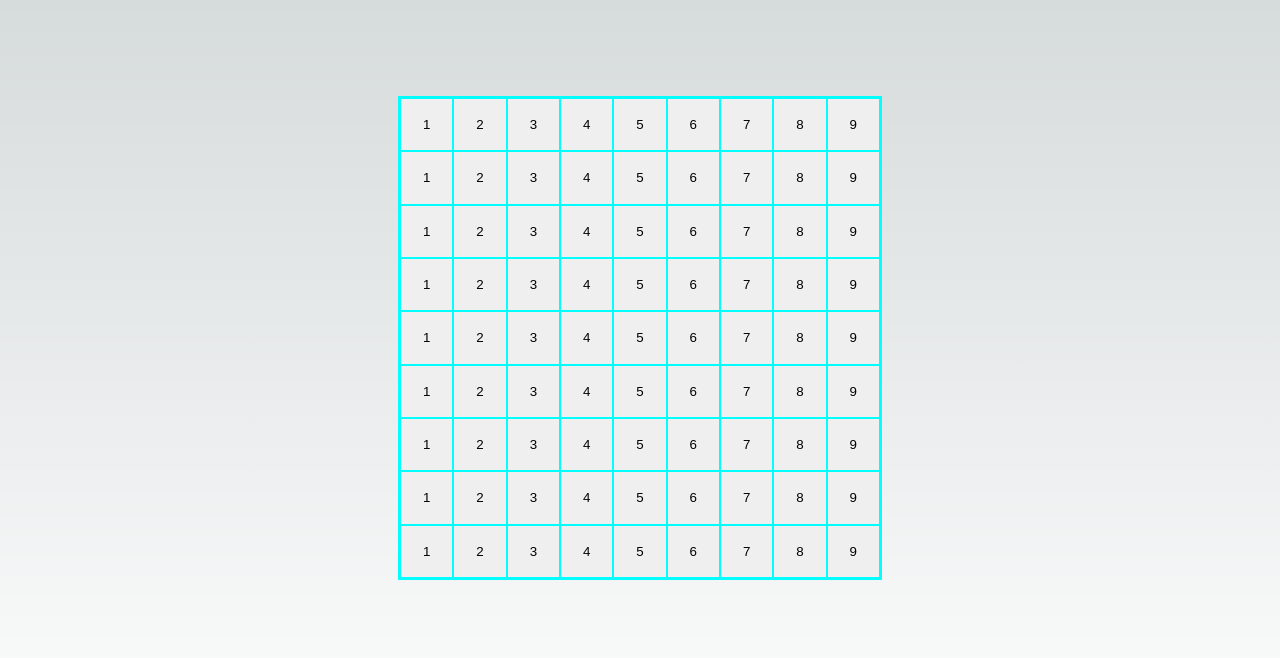
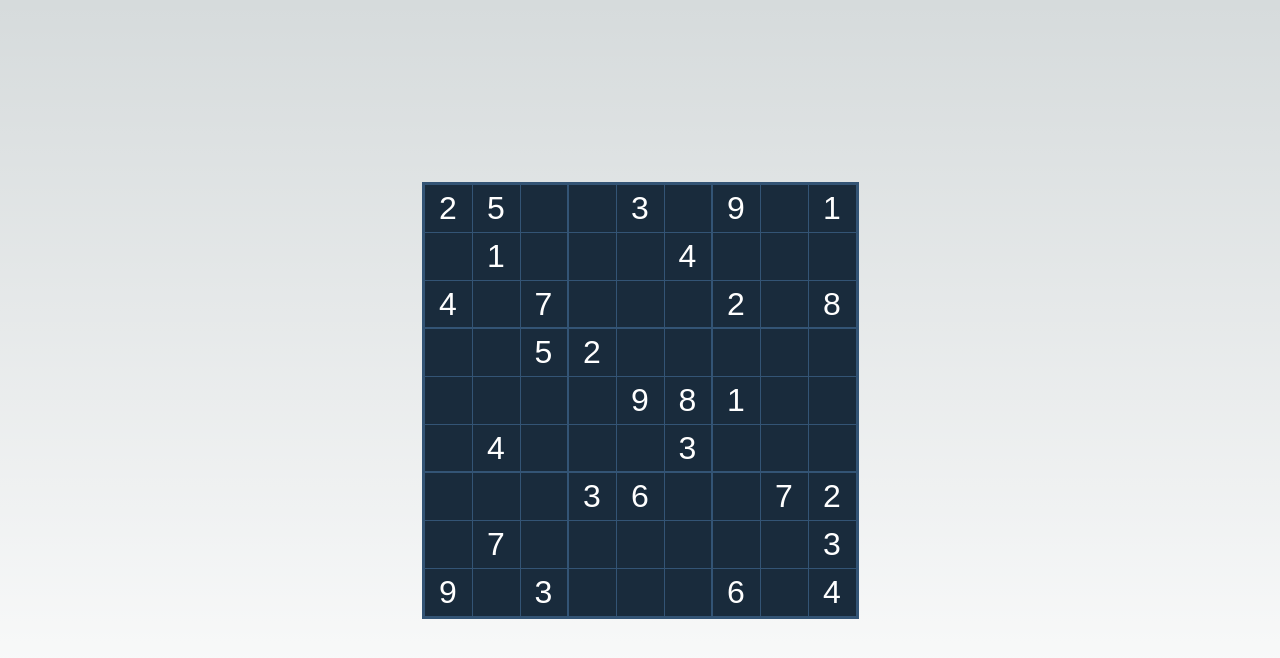
Before and after one commit to Kalixtan/sudoku-next-solver, a Next.js app: page / in a window 1280 px wide. Shown: the top 658 px of the page. Built offline with nearby package versions, Linux system fonts and the light colour scheme.

Commit message:
Made things look better.
[ Lots of temp placeholder code here ]

```diff
--- a/src/app/globals.css
+++ b/src/app/globals.css
@@ -1,4 +1,16 @@
 :root {
+  --border-color: #335475;
+  --cell-background: #192b3c;
+  --aligned-background: #283b51;
+  --selected-background: #335475;
+  --highlight-background: #ff5475;
+  --cell-size: 1.25em;
+  --font-large: 3rem;
+
+
+
+
+
   --max-width: 1100px;
   --border-radius: 12px;
   --font-mono: ui-monospace, Menlo, Monaco, "Cascadia Mono", "Segoe UI Mono",
@@ -43,8 +55,8 @@
 @media (prefers-color-scheme: dark) {
   :root {
     --foreground-rgb: 255, 255, 255;
-    --background-start-rgb: 0, 0, 0;
-    --background-end-rgb: 0, 0, 0;
+    --background-start-rgb: 18,33,46;
+    --background-end-rgb: 18,33,46;
 
     --primary-glow: radial-gradient(rgba(1, 65, 255, 0.4), rgba(1, 65, 255, 0));
     --secondary-glow: linear-gradient(
--- a/src/app/page.tsx
+++ b/src/app/page.tsx
@@ -3,15 +3,15 @@ import styles from "./page.module.css";
 import SudokuGrid from "@/components/SudokuGrid";
 
 const gameGrid = [
-    [1, 2, 3, 4, 5, 6, 7, 8, 9],
-    [1, 2, 3, 4, 5, 6, 7, 8, 9],
-    [1, 2, 3, 4, 5, 6, 7, 8, 9],
-    [1, 2, 3, 4, 5, 6, 7, 8, 9],
-    [1, 2, 3, 4, 5, 6, 7, 8, 9],
-    [1, 2, 3, 4, 5, 6, 7, 8, 9],
-    [1, 2, 3, 4, 5, 6, 7, 8, 9],
-    [1, 2, 3, 4, 5, 6, 7, 8, 9],
-    [1, 2, 3, 4, 5, 6, 7, 8, 9]
+		[2, 5, 0, 0, 3, 0, 9, 0, 1],
+        [0, 1, 0, 0, 0, 4, 0, 0, 0],
+        [4, 0, 7, 0, 0, 0, 2, 0, 8],
+        [0, 0, 5, 2, 0, 0, 0, 0, 0],
+        [0, 0, 0, 0, 9, 8, 1, 0, 0],
+        [0, 4, 0, 0, 0, 3, 0, 0, 0],
+        [0, 0, 0, 3, 6, 0, 0, 7, 2],
+        [0, 7, 0, 0, 0, 0, 0, 0, 3],
+        [9, 0, 3, 0, 0, 0, 6, 0, 4]
 ]
 
 
--- a/src/components/SudokuGrid.module.scss
+++ b/src/components/SudokuGrid.module.scss
@@ -1,9 +1,16 @@
+
+.body {
+	background-color: red;
+}
 
 .grid {
+  margin: auto;
   display: flex;
   flex-direction: column;
 
-  border: 2px solid aqua;
+  border:      2px solid #335475;
+  border-left: 3px solid #335475;
+  border-top:  3px solid #335475;
 }
 
 .row {
@@ -11,18 +18,43 @@
 }
 
 .cell {
-  width: 4em;
-  height: 4em;
-  border: 1px solid aqua;
+  align-items: center;
+  width: 1.5em;
+  height: 1.5em;
+  border: 0px solid #335475;
+  border-right:  1px solid #335475;
+  border-bottom: 1px solid #335475;
+
+  background-color: #192b3c;
+
+  font-weight: 400;
+  font-size: 2.5vw;
+  line-height: 1;
+  font-style: normal;
+
+  color: transparent;
 
 
   &.aligned {
-    background-color: lightgray;
+    background-color: #283b51;
   }
 
   &.selected {
-    background-color: gray;
+    background-color: #335475;
   }
 
+  &.value {
+	  color: white;
+  }
 
+  &.sameValue {
+    background-color: #ff5475;
+  }
+
+  &.lineHor {
+    border-right:  2px solid #335475;
+  }
+  &.lineVer {
+    border-bottom: 2px solid #335475;
+  }
 }
--- a/src/components/SudokuGrid.tsx
+++ b/src/components/SudokuGrid.tsx
@@ -13,39 +13,86 @@ interface SudokuCellProps {
     onCellClick: (row: number, column: number) => void;
 }
 
-export const SudokuCell: React.FC<SudokuCellProps> = ({row, column, isSelected, isSelectionAligned, value, onCellClick}) => {
+export const SudokuCell: React.FC<SudokuCellProps> = ({
+    row,
+    column,
+    isSelected,
+    isSelectionAligned,
+
+    isLineHor,
+    isLineVer,
+    isValueShown,
+
+    value,
+    onCellClick
+}) => {
     const classes = [styles.cell];
+
+    if (isValueShown) {
+        classes.push(styles.value);
+    }
+
+    //* //Extra grid lines
+    if (isLineHor) {
+        classes.push(styles.lineHor);
+    }
+    if (isLineVer) {
+        classes.push(styles.lineVer);
+    }
+    //*/
+
+     // cells
     if (isSelected) {
         classes.push(styles.selected);
     }
-    if (isSelectionAligned){
+
+     // is alinged to the sellected cell
+    if (isSelectionAligned) {
         classes.push(styles.aligned);
     }
-    return <button className={classes.join(' ')} onClick={() => onCellClick(row, column)}>{value}</button>
+
+    return <button className={classes.join(' ')} onClick={() => onCellClick(row, column)}>{value}</button>;
 };
 
+
 export function SudokuRow({row, cells, selectedRow, selectedColumn, onCellClick}) {
-    return <div className={styles.row}>{cells.map((cell: number, column: number) =>
+
+    return <div className={styles.row}>{
+        cells.map((cell, col) =>
             <SudokuCell
-            key={column}
+                key={col}
                 row={row}
-            column={column}
+                column={col}
                 value={cell}
-            isSelectionAligned={selectedRow == row || selectedColumn == column}
-            isSelected={selectedColumn == column && selectedRow == row}
+                isSelectionAligned={
+					selectedRow == row || selectedColumn == col || // direct col/ver
+					(
+						Math.floor(selectedColumn/3) == Math.floor(col/3) &&
+						Math.floor(selectedRow/3)    == Math.floor(row/3)
+					)
+				}
+                isSelected={ selectedColumn == col && selectedRow == row}
+
+                isLineHor={col%3 == 2 && col != 8 } // Horizontal lines.
+                isLineVer={row%3 == 2 && row != 8 } // Vertical lines.
+                isValueShown={ cell != 0 } // if not 0 the number should be shown.
+
+
                 onCellClick={onCellClick}
             />)
         }</div>
 }
 
 
+
 export default function SudokuGrid({grid}) {
     const [selectedRow, setSelectedRow] = useState();
     const [selectedColumn, setSelectedColumn] = useState();
 
-    const handleCellClick = (row, column) => {
+    const handleCellClick = (row, col) => {
+		console.log(row, col);
         setSelectedRow(row);
-        setSelectedColumn(column);
+        setSelectedColumn(col);
     }
 
     return <div className={styles.grid}>
```
Lines whose indentation alone changed are shown as unchanged.
